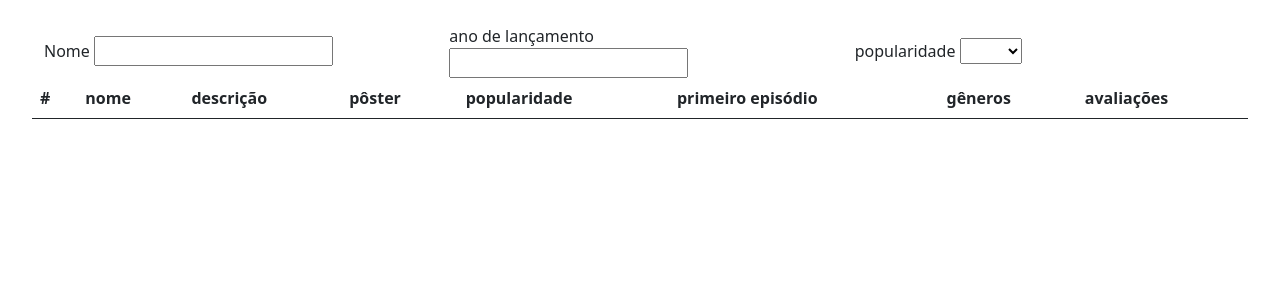
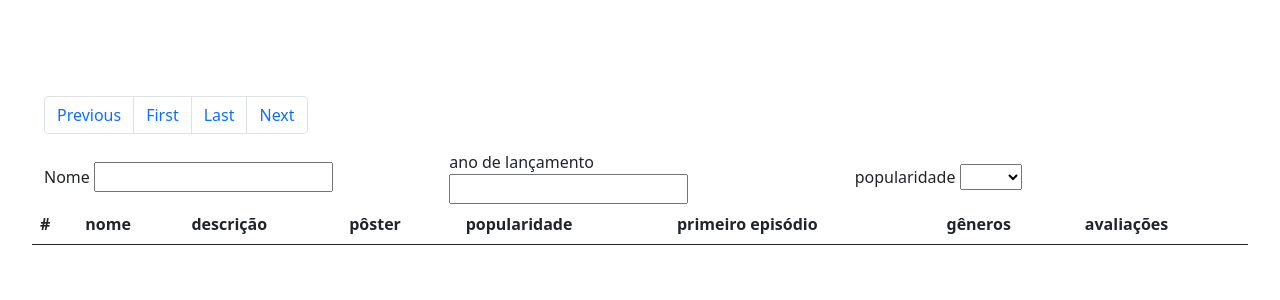
Before and after one commit to danieltorrescode/themoviedb, a Django app: page / in a window 1280 px wide. Shown: the part 56-356 px from the top of the page. Run offline with Django 3.2, Linux system fonts and the light colour scheme; data that the repository does not hold is empty; some libraries are stand-ins or nearby versions.

Commit message:
added simple paginator

```diff
--- a/app/shows/views.py
+++ b/app/shows/views.py
@@ -23,27 +23,32 @@ def get_shows():
     # print(response.json())
     return response.json()
 
-def index(request,name=""):
+def index(request,page="1"):
     # api_key = '94065978e7ea33fdb51fb1520ae71aae'
-    api_url = 'https://api.themoviedb.org/3/tv/popular?api_key=94065978e7ea33fdb51fb1520ae71aae&language=en-US&page=1'
+    page = str(request.GET.get('page'))
+    api_url = 'https://api.themoviedb.org/3/tv/popular?api_key=94065978e7ea33fdb51fb1520ae71aae&language=en-US&page=' + page
     response = requests.get(api_url)
     shows = response.json()
     return render(request, 'index.html', {'shows': shows })
 
-def show_search(request,name=""):
-    api_url = 'https://api.themoviedb.org/3/search/tv?api_key=94065978e7ea33fdb51fb1520ae71aae&language=en-US&page=1&include_adult=false&query=' + name
+def show_search(request,name="",page="1"):
+    page = str(request.GET.get('page'))
+    api_url = 'https://api.themoviedb.org/3/search/tv?api_key=94065978e7ea33fdb51fb1520ae71aae&language=en-US&page='+ page +'&include_adult=false&query=' + name
     response = requests.get(api_url)
     shows = response.json()
     return render(request, 'index.html', {'shows': shows })
 
-def first_air_date_year(request,year=""):
-    api_url = ' https://api.themoviedb.org/3/discover/tv?api_key=94065978e7ea33fdb51fb1520ae71aae&language=en-US&page=1&include_null_first_air_dates=false&first_air_date_year=' + str(year)
+def first_air_date_year(request,year="",page="1"):
+    page = str(request.GET.get('page'))
+    api_url = ' https://api.themoviedb.org/3/discover/tv?api_key=94065978e7ea33fdb51fb1520ae71aae&language=en-US&page='+ page +'&include_null_first_air_dates=false&first_air_date_year=' + str(year)
+    response = requests.get(api_url)
+    shows = response.json()
+
+    return render(request, 'index.html', {'shows': shows })
+
+def popularity(request,popularity="",page='1'):
+    page = str(request.GET.get('page'))
+    api_url = ' https://api.themoviedb.org/3/discover/tv?api_key=94065978e7ea33fdb51fb1520ae71aae&language=en-US&page='+ page +'&include_null_first_air_dates=false&sort_by=' + str(popularity)
     response = requests.get(api_url)
     shows = response.json()
     return render(request, 'index.html', {'shows': shows })
-
-def popularity(request,popularity=""):
-    api_url = ' https://api.themoviedb.org/3/discover/tv?api_key=94065978e7ea33fdb51fb1520ae71aae&language=en-US&page=1&include_null_first_air_dates=false&sort_by=' + str(popularity)
-    response = requests.get(api_url)
-    shows = response.json()
-    return render(request, 'index.html', {'shows': shows })
--- a/static/js/scripts.js
+++ b/static/js/scripts.js
@@ -51,10 +51,16 @@ function changeHandler(id){
   let url = `${ baseUrl }/${ resource }/${ element.value }`;
 
   window.location.href = encodeURI(url);
+}
 
-  // fetch('http://127.0.0.1:8000/movie/details/'+element.value)
-  // .then(response => response.json()
-  // )
-  // .then(data => console.log(data));
+function changePage(page){
+  if(page <= 0 ){
+    window.location.href = 'http://127.0.0.1:8000';
+  }else{
 
+    let baseUrl = window.location.href;
+    baseUrl = baseUrl.split('?');
+    baseUrl = baseUrl[0];
+    window.location.href = encodeURI(`${ baseUrl }?page=${ page }`);
+  }
 }
--- a/templates/index.html
+++ b/templates/index.html
@@ -4,20 +4,30 @@
   <div class="col-sm">
     {% block content %}
     <div class="container-fluid">
+      <div>{{ shows.total_results }}</div><br>
+      <div>{{ shows.total_pages }}</div><br>
+      <div>{{ shows.page }}</div><br>
+
+
+      <div class="row">
+        <nav aria-label="Page navigation example">
+          <ul class="pagination">
+            <li class="page-item"><a class="page-link" onclick="changePage('{{ shows.page  }}'- 1)">Previous</a></li>
+            <li class="page-item"><a class="page-link" onclick="changePage('1')">First</a></li>
+            <li class="page-item"><a class="page-link" onclick="changePage('{{ shows.total_pages }}')">Last</a></li>
+            <li class="page-item"><a class="page-link" onclick="changePage(Number('{{ shows.page }}') + 1)">Next</a></li>
+          </ul>
+        </nav>
+      </div>
       <!-- MAIN BLOCK -->
       <div class="row">
         <div class="col-sm-4" style="align-content: center;">
           <label for="name">Nome</label>
-            <!-- <select name="nameFilter" id="name">
-              {% for item in shows.results %}
-              <option value="{{ item.id }}">{{ item.name }}</option>
-              {% endfor %}
-            </select> -->
-           <input type="text" value="" id="name" onchange="changeHandler('name')">
+           <input type="text" value="" id="name" onchange="changeHandler('name')" autocomplete="on">
         </div>
         <div class="col-sm-4" style="align-content: center;">
           <label for="first_air_date">ano de lançamento</label>
-           <input type="text" value="" id="first_air_date" onchange="changeHandler('first_air_date')">
+           <input type="text" value="" id="first_air_date" onchange="changeHandler('first_air_date')" autocomplete="on">
         </div>
         <div class="col-sm-4" style="align-content: center;">
           <label for="popularity">popularidade</label>
@@ -26,7 +36,6 @@
             <option value="popularity.asc"> ASC</option>
             <option value="popularity.desc"> DESC</option>
           </select>
-           <!-- <input type="text" value="" id="popularity" onchange="changeHandler('popularity')"> -->
         </div>
       </div>
       <div class="row">
@@ -61,7 +70,7 @@
         </table>
       </div>
 
-      <div>{{ shows.page }}</div>
+
 
 
     </div>
```
